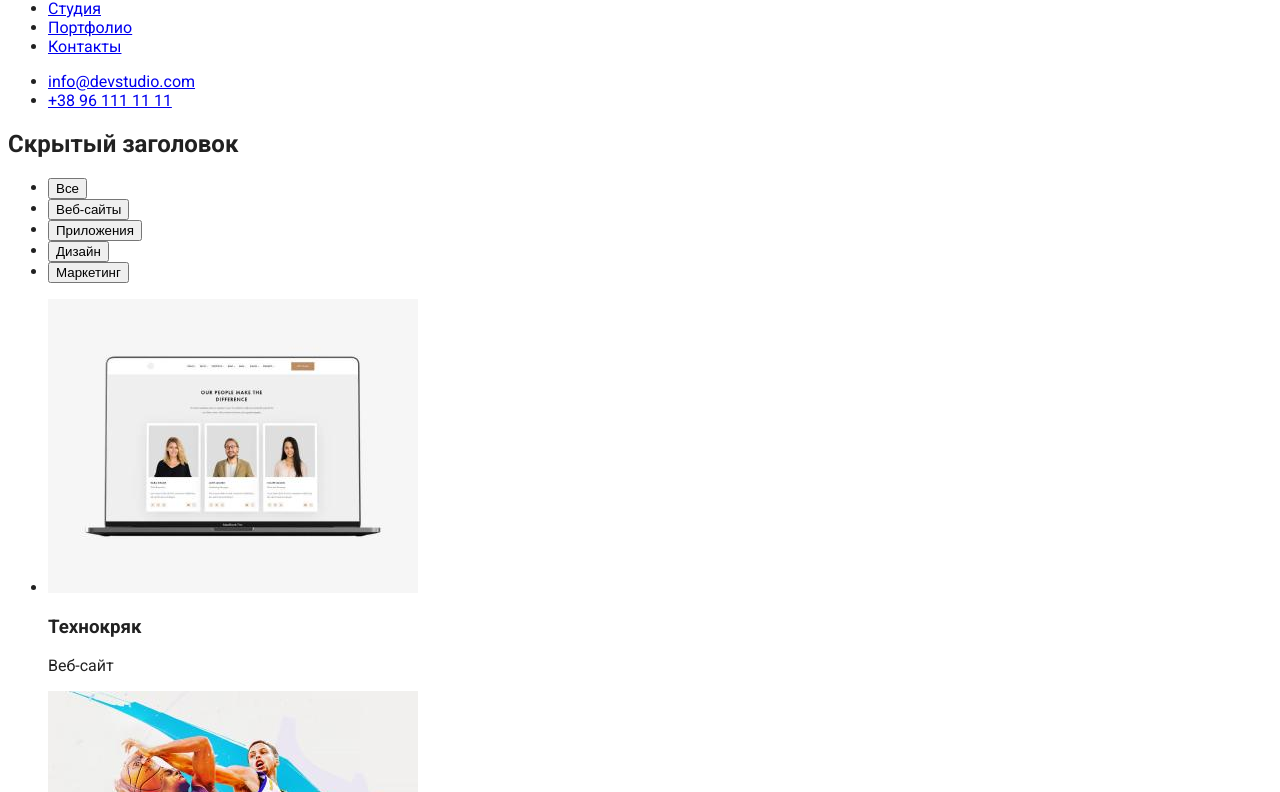
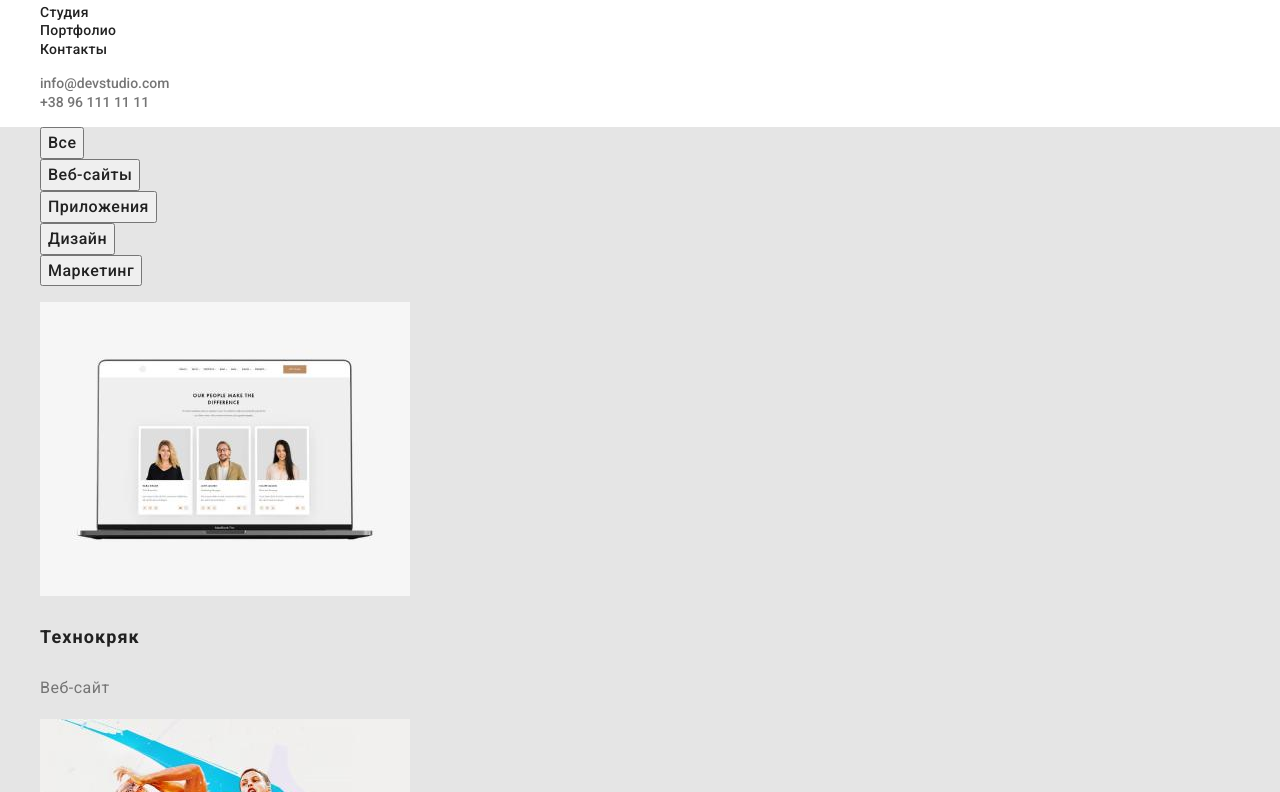
Before and after one commit to Romandionus/goit-markup-hw-02, a plain HTML site: page portfolio.html in a window 1280 px wide. Shown: the part 44-836 px from the top of the page. Drawn offline with nearby package versions, Linux system fonts and the light colour scheme.

Commit message:
portfolio css ready
закончил css портфолио

```diff
--- a/css/style.css
+++ b/css/style.css
@@ -61,6 +61,19 @@ body {
 /* главное превью + ссылка для заказа */
 .main-page {
   background-color: #2f303a;
+}
+
+.visually-hidden {
+  position: absolute;
+  white-space: nowrap;
+  width: 1px;
+  height: 1px;
+  overflow: hidden;
+  border: 0;
+  padding: 0;
+  clip: rect(0 0 0 0);
+  clip-path: inset(50%);
+  margin: -1px;
 }
 
 .main-page-topic {
@@ -164,3 +177,35 @@ body {
   letter-spacing: 0.03em;
   color: var(--header-color);
 }
+
+/* портфолио */
+
+.portfolio-main-content {
+  background-color: #e5e5e5;
+}
+
+.btn {
+  cursor: pointer;
+  font-weight: 500;
+  font-size: 16px;
+  line-height: 1.62;
+  text-align: center;
+  letter-spacing: 0.03em;
+  color: var(--primary-text-color);
+}
+
+.portfolio-content {
+  font-weight: 700;
+  font-size: 18px;
+  line-height: 2;
+  letter-spacing: 0.06em;
+  color: var(--primary-text-color);
+}
+
+.portfolio-content-description {
+  font-weight: 400;
+  font-size: 16px;
+  line-height: 1.87;
+  letter-spacing: 0.03em;
+  color: var(--second-text-color);
+}
--- a/portfolio.html
+++ b/portfolio.html
@@ -6,6 +6,7 @@
     <meta http-equiv="X-UA-Compatible" content="IE=edge">
     <meta name="viewport" content="width=device-width, initial-scale=1.0">
     <title>Портфолио</title>
+    <link rel="stylesheet" href="https://cdnjs.cloudflare.com/ajax/libs/modern-normalize/1.1.0/modern-normalize.min.css">
     <link rel="stylesheet" href="./css/style.css">
     <link rel="preconnect" href="https://fonts.googleapis.com">
     <link rel="preconnect" href="https://fonts.gstatic.com" crossorigin>
@@ -16,83 +17,83 @@
 
 <body>
     <!--Шапка сайта-->
-    <header>
-        <a class="link" href="./index.html">WebStudio</a>
+    <header class="header">
+        <a class="homepage link" href="./index.html">Web<span class="homepage-dark">Studio</span></a>
         <nav>
             <!--кнопки навигации-->
-            <ul>
-                <li><a href="./index.html">Студия</a></li>
-                <li><a href="./portfolio.html">Портфолио</a></li>
-                <li><a href="/контакты">Контакты</a></li>
+            <ul class="list">
+                <li><a class="nav-link link" href="./index.html">Студия</a></li>
+                <li><a class="nav-link link" href="./portfolio.html">Портфолио</a></li>
+                <li><a class="nav-link link" href="/контакты">Контакты</a></li>
             </ul>
         </nav>
         <!--почта и телефон-->
-        <ul>
-            <li><a href="mailto:info@devstudio.com">info@devstudio.com</a></li>
-            <li><a href="tel:+38096-111-11-11">+38 96 111 11 11</a></li>
+        <ul class="list">
+            <li><a class="contact-link link" href="mailto:info@devstudio.com">info@devstudio.com</a></li>
+            <li><a class="contact-link link" href="tel:+38096-111-11-11">+38 96 111 11 11</a></li>
         </ul>
     </header>
     <!-- основной контентр -->
     <main>
         <!-- фильтры портфолио -->
-        <h2>Скрытый заголовок</h2>
-        <section>
-            <ul>
-                <li><button type="button">Все</button></li>
-                <li><button type="button">Веб-сайты</button></li>
-                <li><button type="button">Приложения</button></li>
-                <li><button type="button">Дизайн</button></li>
-                <li><button type="button">Маркетинг</button></li>
+        <h2 class="visually-hidden">Скрытый заголовок</h2>
+        <section class="portfolio-main-content">
+            <ul class="list">
+                <li><button class="btn link" type="button">Все</button></li>
+                <li><button class="btn link" type="button">Веб-сайты</button></li>
+                <li><button class="btn link" type="button">Приложения</button></li>
+                <li><button class="btn link" type="button">Дизайн</button></li>
+                <li><button class="btn link" type="button">Маркетинг</button></li>
             </ul>
-            <ul>
+            <ul class="list">
                 <li> <img src="./images/tehnokryak.jpg" width="370" height="294" alt="Технокряк">
-                    <h3>Технокряк</h3>
-                    <p>Веб-сайт</p>
+                    <h3 class="portfolio-content">Технокряк</h3>
+                    <p class="portfolio-content-description">Веб-сайт</p>
                 </li>
                 <li> <img src="./images/neworlean.jpg" width="370" height="294" alt="Постер New Orlean vs Golden Star">
-                    <h3>Постер<span lang="en">&nbspNew Orlean vs Golden Star</span></h3>
-                    <p>Дизайн</p>
+                    <h3 class="portfolio-content">Постер<span lang="en">&nbspNew Orlean vs Golden Star</span></h3>
+                    <p class="portfolio-content-description">Дизайн</p>
                 </li>
                 <li> <img src="./images/seafood.jpg" width="370" height="294" alt="Ресторан">
-                    <h3>Ресторан <span lang="en">Seafood</span></h3>
-                    <p>Приложение</p>
+                    <h3 class="portfolio-content">Ресторан <span lang="en">Seafood</span></h3>
+                    <p class="portfolio-content-description">Приложение</p>
                 </li>
                 <li> <img src="./images/prime.jpg" width="370" height="294" alt="Проект Prime">
-                    <h3>Проект<span lang="en">&nbspPrime</span></h3>
-                    <p>Маркетинг</p>
+                    <h3 class="portfolio-content">Проект<span lang="en">&nbspPrime</span></h3>
+                    <p class="portfolio-content-description">Маркетинг</p>
                 </li>
                 <li> <img src="./images/boxes.jpg" width="370" height="294" alt="Проект Boxes">
-                    <h3>Проект<span lang="en">&nbspBoxes</span></h3>
-                    <p>Приложения</p>
+                    <h3 class="portfolio-content">Проект<span lang="en">&nbspBoxes</span></h3>
+                    <p class="portfolio-content-description">Приложения</p>
                 </li>
                 <li> <img src="./images/inspirationpc.jpg" width="370" height="294" alt="Inspiration has no Borders">
-                    <h3 lang="en">Inspiration has no Borders</h3>
-                    <p>Веб-сайт</p>
+                    <h3 class="portfolio-content" lang="en">Inspiration has no Borders</h3>
+                    <p class="portfolio-content-description">Веб-сайт</p>
                 </li>
                 <li> <img src="./images/limitededition.jpg" width="370" height="294" alt="Издание Limited Edition">
-                    <h3>Издание<span lang="en">&nbspLimited Edition</span></h3>
-                    <p>Дизайн</p>
+                    <h3 class="portfolio-content">Издание<span lang="en">&nbspLimited Edition</span></h3>
+                    <p class="portfolio-content-description">Дизайн</p>
                 </li>
                 <li>
                     <img src="./images/lab.jpg" width="370" height="294" alt="Проект LAB Маркетинг">
-                    <h3>Проект<span lang="en">&nbspLAB</span></h3>
-                    <p>Маркетинг</p>
+                    <h3 class="portfolio-content">Проект<span lang="en">&nbspLAB</span></h3>
+                    <p class="portfolio-content-description">Маркетинг</p>
                 </li>
                 <li><img src="./images/businesslaptop.jpg" width="370" height="294" alt="Growing Business">
-                    <h3 lang="en">Growing Business</h3>
-                    <p>Приложение</p>
+                    <h3 class="portfolio-content" lang="en">Growing Business</h3>
+                    <p class="portfolio-content-description">Приложение</p>
                 </li>
             </ul>
         </section>
     </main>
     <!--футер сайта-->
-    <footer>
-        <a href="./index.html">WebStudio</a>
+    <footer class="footer">
+        <a class="homepage link" href="./index.html">Web<span class="homepage-light">Studio</span></a>
         <address>
-            <p>г. Киев, пр-т Леси Украинки, 26</p>
-            <ul>
-                <li><a href="mailto:info@example.com">info@example.com</a></li>
-                <li><a href="tel:+38099-111-11-11">+38 99 111 11 11</a></li>
+            <p class="address">г. Киев, пр-т Леси Украинки, 26</p>
+            <ul class="list">
+                <li><a class="address-contact link" href="mailto:info@example.com">info@example.com</a></li>
+                <li><a class="address-contact link" href="tel:+38099-111-11-11">+38 99 111 11 11</a></li>
             </ul>
         </address>
     </footer>
```
